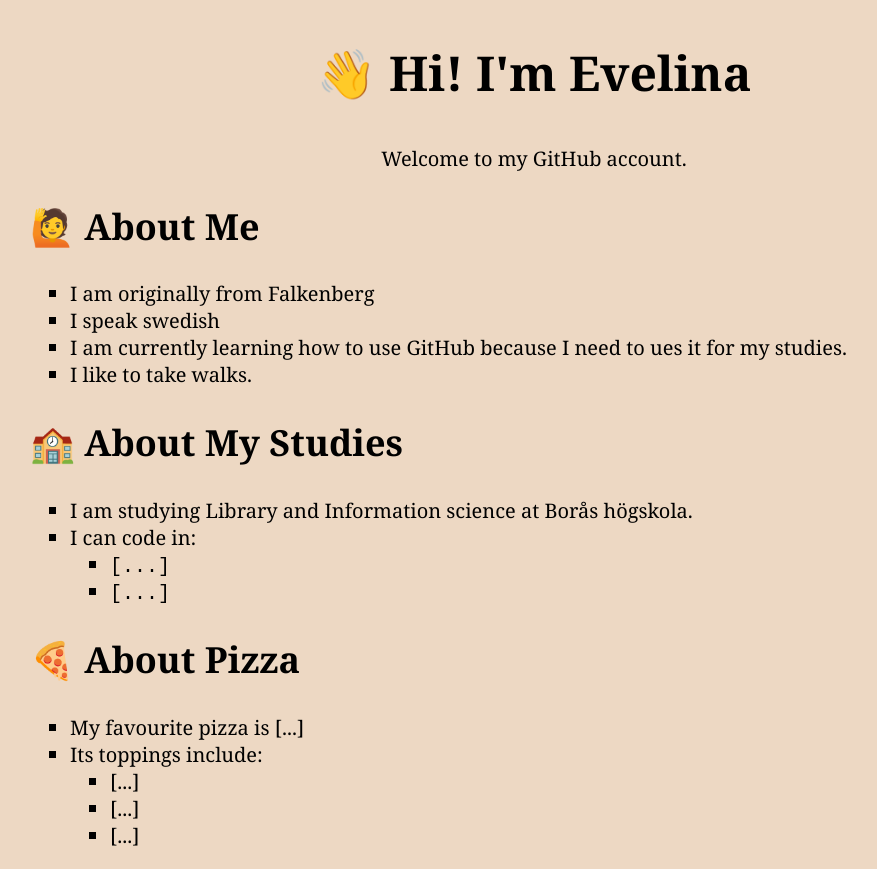
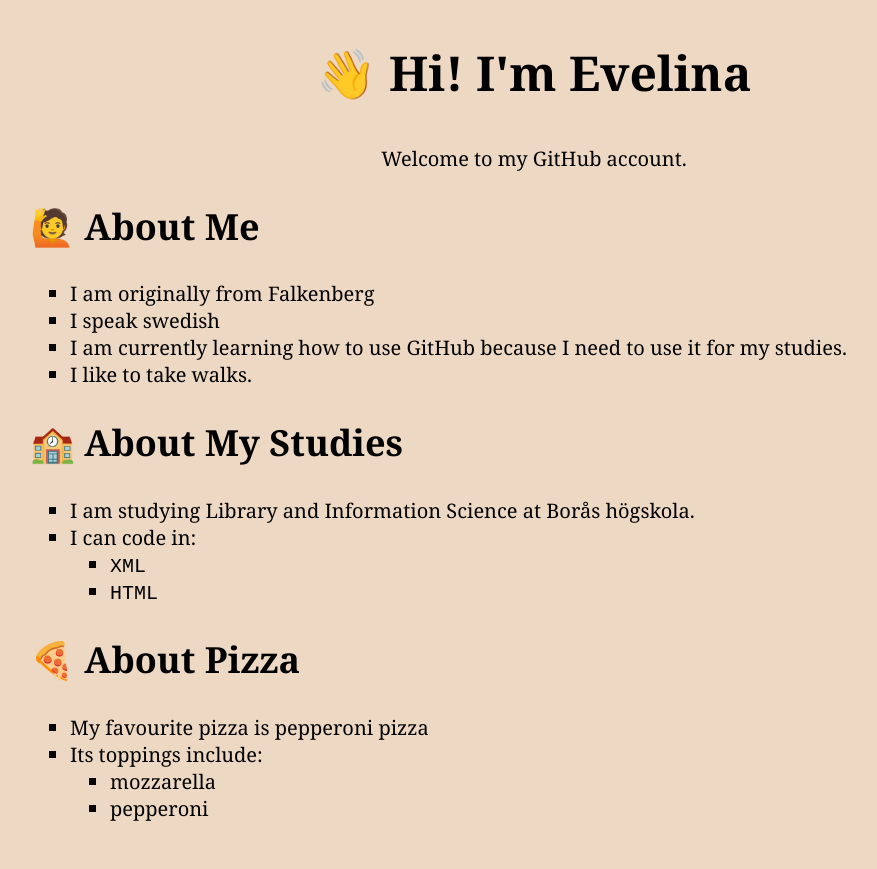
Before and after one commit to efanten/Aboutmetemplate, a plain HTML site: page index.html in a window 1280 px wide. Shown: the whole page, without its empty margins (106-983 px from the left). After the commit the page ends 842 px from the top, so only its background shows below. Drawn offline with Linux system fonts and the light colour scheme.

Commit message:
UpdateAbouteme
Alla frågor besvarade nu

```diff
--- a/index.html
+++ b/index.html
@@ -17,18 +17,18 @@
         <ul>
             <li>I am originally from Falkenberg</li>
             <li>I speak swedish</li>
-            <li>I am currently learning how to use GitHub because I need to ues it for my studies.</li>
+            <li>I am currently learning how to use GitHub because I need to use it for my studies.</li>
             <li>I like to take walks.</li>
         </ul>
         </article>
         <article>
         <h2>&#127979; About My Studies </h2>
         <ul>
-            <li>I am studying Library and Information science at Borås högskola.</li>
+            <li>I am studying Library and Information Science at Borås högskola.</li>
             <li>I can code in:
                 <ul>
-                    <li><code>[...]</code></li>
-                    <li><code>[...]</code></li>
+                    <li><code>XML</code></li>
+                    <li><code>HTML</code></li>
                 </ul>
             </li>
         </ul>
@@ -36,12 +36,12 @@
         <article>
         <h2>&#127829; About Pizza</h2>
         <ul>
-            <li>My favourite pizza is [...]</li>
+            <li>My favourite pizza is pepperoni pizza</li>
             <li>Its toppings include:
                 <ul>
-                    <li>[...]</li>
-                    <li>[...]</li>
-                    <li>[...]</li>
+                    <li>mozzarella</li>
+                    <li>pepperoni</li>
+
                 </ul>
             </li>
         </ul>
```
